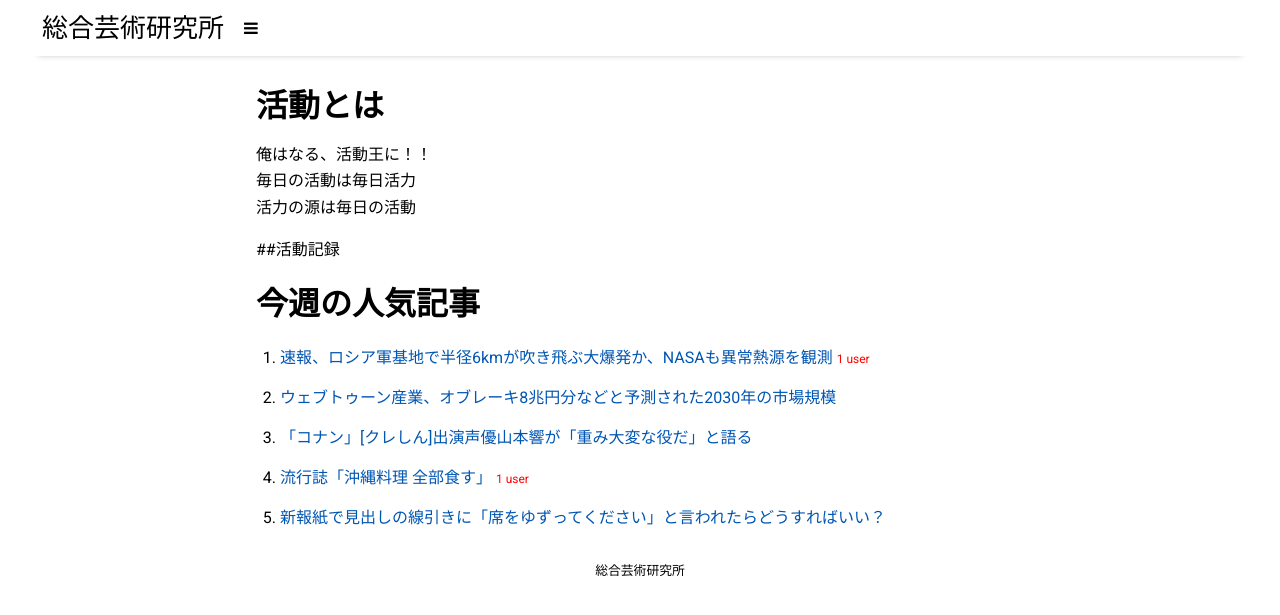
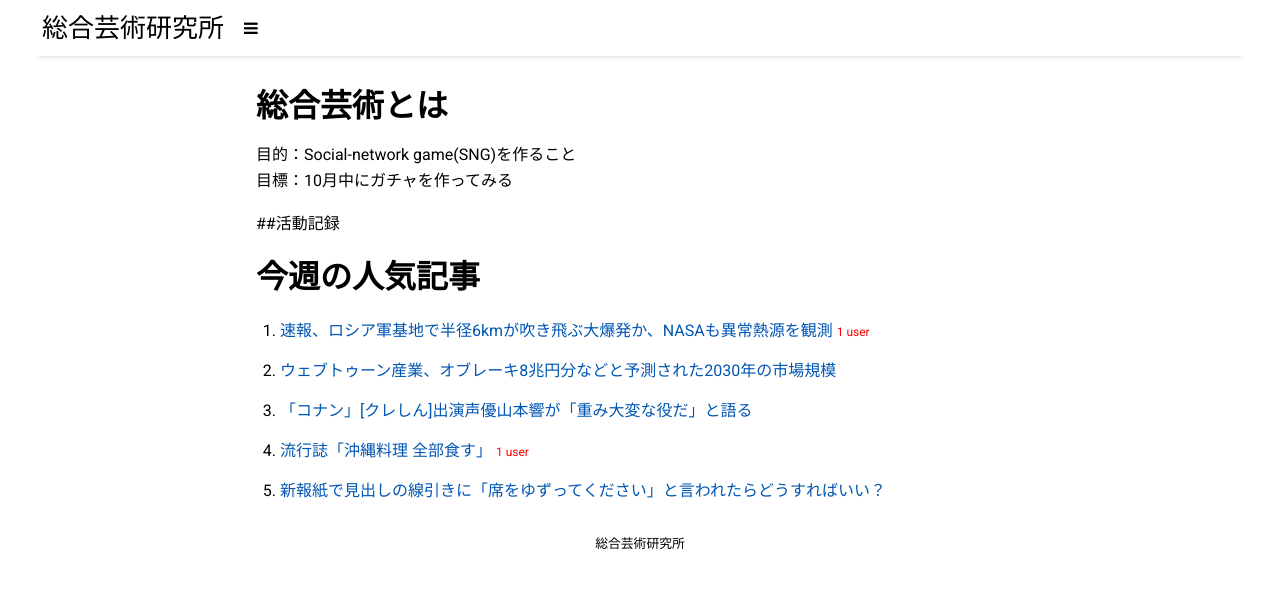
Before and after one commit to gj1002509/zakisikoku, a Jekyll site: the page built from _posts/2024-09-22-active.md, in a window 1280 px wide. Shown: the top 615 px of the page. Built offline with Jekyll 4.4.1, drawn with Linux system fonts in a browser that asks for light colours; nearby versions of some CDN libraries.

Commit message:
Update 2024-09-22-active.md

```diff
--- a/_posts/2024-09-22-active.md
+++ b/_posts/2024-09-22-active.md
@@ -1,13 +1,12 @@
 ---
 layout: post
-title: "活動とは"
+title: "総合芸術とは"
 author: ""
 categories: active
 ---
 
-俺はなる、活動王に！！
-毎日の活動は毎日活力
-活力の源は毎日の活動
+目的：Social-network game(SNG)を作ること
+目標：10月中にガチャを作ってみる
 
 ##活動記録
 
```
